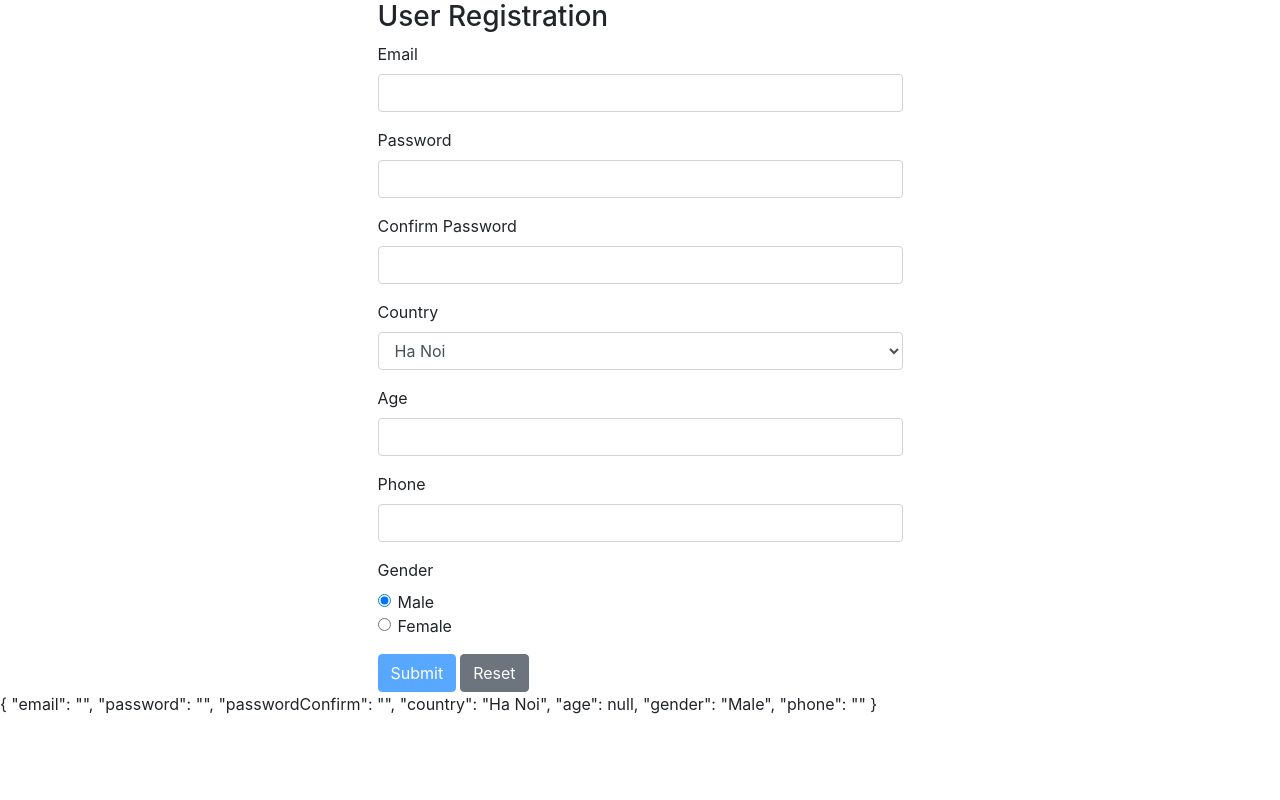
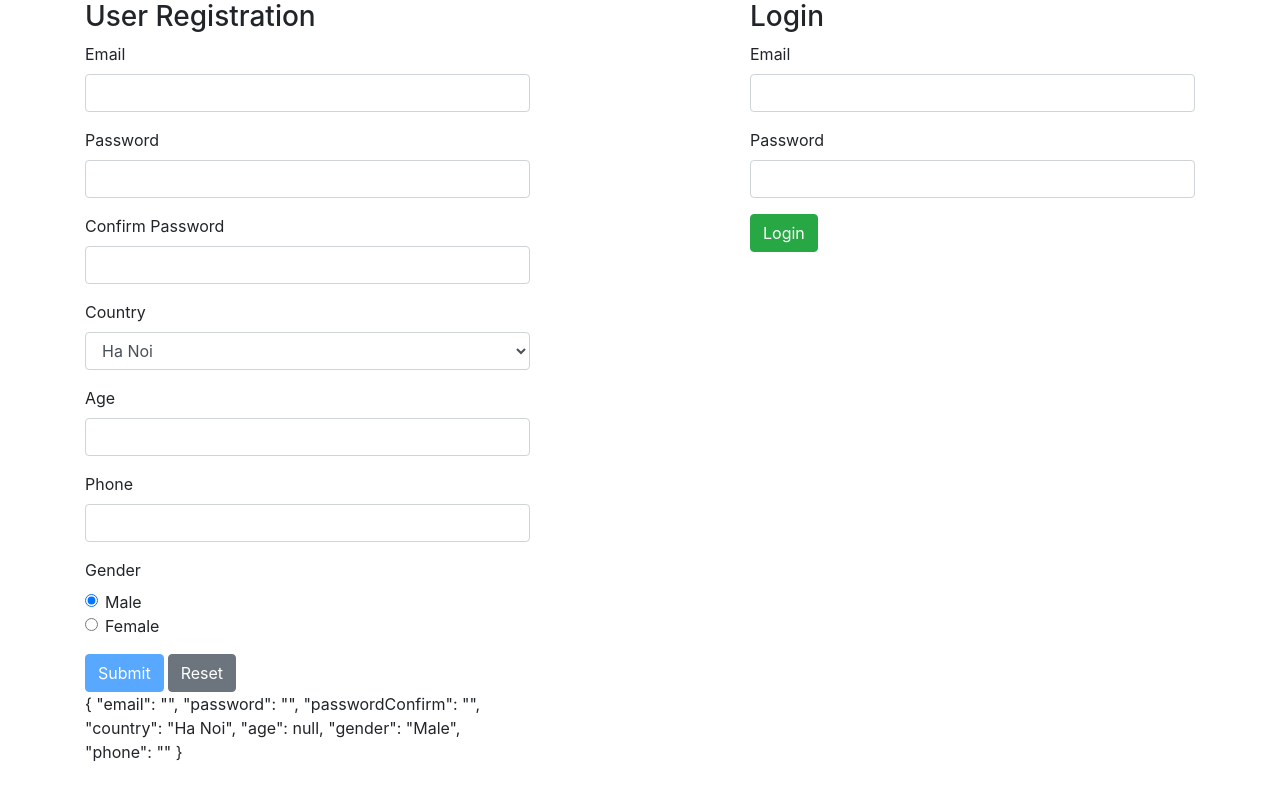
Before and after one commit to Nguyenhieuanh/Angular-forms, an Angular app: page / in a window 1280 px wide. Built offline with nearby package versions, Linux system fonts and the light colour scheme.

Commit message:
login form

```diff
--- a/src/app/app.component.html
+++ b/src/app/app.component.html
@@ -1 +1,10 @@
-<app-register-form></app-register-form>
+<div class="container">
+  <div class="row">
+    <div class="col-5">
+      <app-register-form></app-register-form>
+    </div>
+    <div class="col-5 mr-0 ml-auto">
+      <app-login-form></app-login-form>
+    </div>
+  </div>
+</div>
--- a/src/app/components/login-form/login-form.component.html
+++ b/src/app/components/login-form/login-form.component.html
@@ -1 +1,12 @@
-<p>login-form works!</p>
+<h3>Login</h3>
+<form action="" method="get" [formGroup]="loginForm" (ngSubmit)="onSubmit()">
+  <div class="form-group">
+    <label for="email">Email</label>
+    <input type="email" class="form-control" formControlName="email">
+  </div>
+  <div class="form-group">
+    <label for="password">Password</label>
+    <input type="password" class="form-control" formControlName="password">
+  </div>
+  <input type="submit" value="Login" class="btn btn-success">
+</form>
--- a/src/app/components/login-form/login-form.component.ts
+++ b/src/app/components/login-form/login-form.component.ts
@@ -31,5 +31,6 @@ export class LoginFormComponent implements OnInit {
     } else {
       this.msg = 'Incorrect email or password.';
     }
+    console.log(this.loginForm);
   }
 }
--- a/src/app/components/register-form/register-form.component.html
+++ b/src/app/components/register-form/register-form.component.html
@@ -1,5 +1,3 @@
-<div class="container">
-  <div class="col-6 mx-auto">
 <h3>User Registration</h3>
 <form action="#" [formGroup]="registerForm" (ngSubmit)="onSubmit()">
   <div class="form-group">
@@ -71,6 +69,4 @@
   <input type="submit" [disabled]="registerForm.invalid" value="Submit" class="btn btn-primary">
   <input type="reset" class="btn btn-secondary mx-1">
 </form>
-  </div>
-</div>
 {{ registerForm.value | json }}
```
Lines whose indentation alone changed are shown as unchanged.
